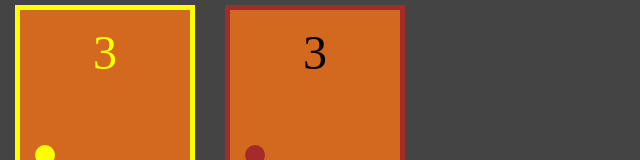
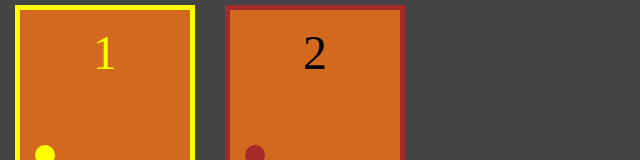
Before and after one commit to RenanClaude/Porta-Premiada, a Next.js app: page / in a window 1280 px wide. Shown: the top 160 px of the page, without its empty margins (0-640 px from the left). Built offline with nearby package versions, Linux system fonts and the light colour scheme.

Commit message:
Adding typescript

```diff
--- a/package.json
+++ b/package.json
@@ -9,11 +9,13 @@
     "lint": "next lint"
   },
   "dependencies": {
+    "next": "14.2.5",
     "react": "^18",
-    "react-dom": "^18",
-    "next": "14.2.5"
+    "react-dom": "^18"
   },
   "devDependencies": {
+    "@types/node": "22.4.2",
+    "@types/react": "18.3.4",
     "eslint": "^8",
     "eslint-config-next": "14.2.5"
   }
--- a/src/components/Door.jsx
+++ b/src/components/Door.tsx
@@ -1,14 +1,20 @@
+import DoorModel from "../model/DoorModel";
 import styles from "../styles/Door.module.css";
 
-export default function Door(props) {
+interface DoorProps {
+  door: DoorModel
+}
 
-  const selected = props.selected ? styles.doorSelected : '';
+export default function Door(props: DoorProps) {
+  const { door } = props;
+
+  const selected = door?.selected ? styles.doorSelected : '';
 
   return (
     <div className={styles.doorArea}>
       <div className={`${styles.doorCasing} ${selected}`}>
         <div className={styles.door}>
-          <div className={styles.doorNumber}>3</div>
+          <div className={styles.doorNumber}>{door?.number}</div>
           <div className={styles.doorHandle}></div>
 
         </div>
--- a/src/model/door.js
+++ b/src/model/DoorModel.ts
@@ -1,9 +1,9 @@
-export default class Door {
+export default class DoorModel {
 
-  #number
-  #haveAGift
-  #selected
-  #opened
+  #number: number
+  #haveAGift: boolean
+  #selected: boolean
+  #opened: boolean
 
   constructor(number, haveAGift = false, selected = false, opened = false) {
     this.#number = number;
@@ -30,17 +30,17 @@ export default class Door {
 
   deselect() {
     const selected = false;
-    return new Door(this.number, this.haveAGift, selected, this.opened);
+    return new DoorModel(this.number, this.haveAGift, selected, this.opened);
   }
 
   toggleSelection() {
     const selected = !this.selected;
-    return new Door(this.number, this.haveAGift, selected, this.opened);
+    return new DoorModel(this.number, this.haveAGift, selected, this.opened);
   }
 
   open() {
     const opened = true;
-    return new Door(this.number, this.haveAGift, this.selected, opened);
+    return new DoorModel(this.number, this.haveAGift, this.selected, opened);
   }
 
 }
--- a/src/pages/index.jsx
+++ b/src/pages/index.jsx
@@ -1,19 +1,16 @@
-// import Head from "next/head";
-// import Image from "next/image";
-// import { Inter } from "next/font/google";
-// import styles from "@/styles/Home.module.css";
-
 import Door from "@/components/Door";
 import Gift from "@/components/Gift";
-
-// const inter = Inter({ subsets: ["latin"] });
+import DoorModel from "../model/DoorModel";
 
 export default function Home() {
+  const door1 = new DoorModel(1, false, true);
+  const door2 = new DoorModel(2);
+
   return (
     <div style={{ display: "flex" }}>
       {/* <Gift /> */}
-      <Door selected />
-      <Door />
+      <Door door={door1} />
+      <Door door={door2} />
     </div>
   );
 }
```
Also changed, not shown: tsconfig.json (added, +33 -0 lines), 1 other file (tests, documents, lock files or other folders).
